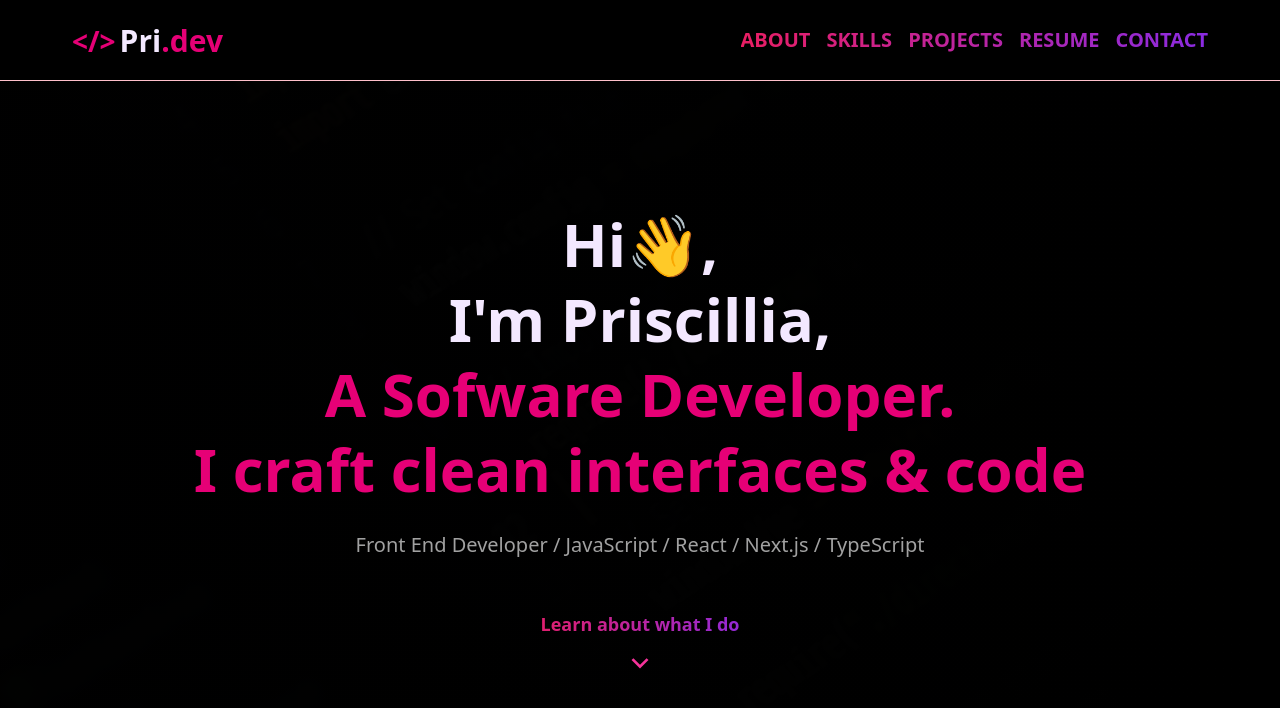
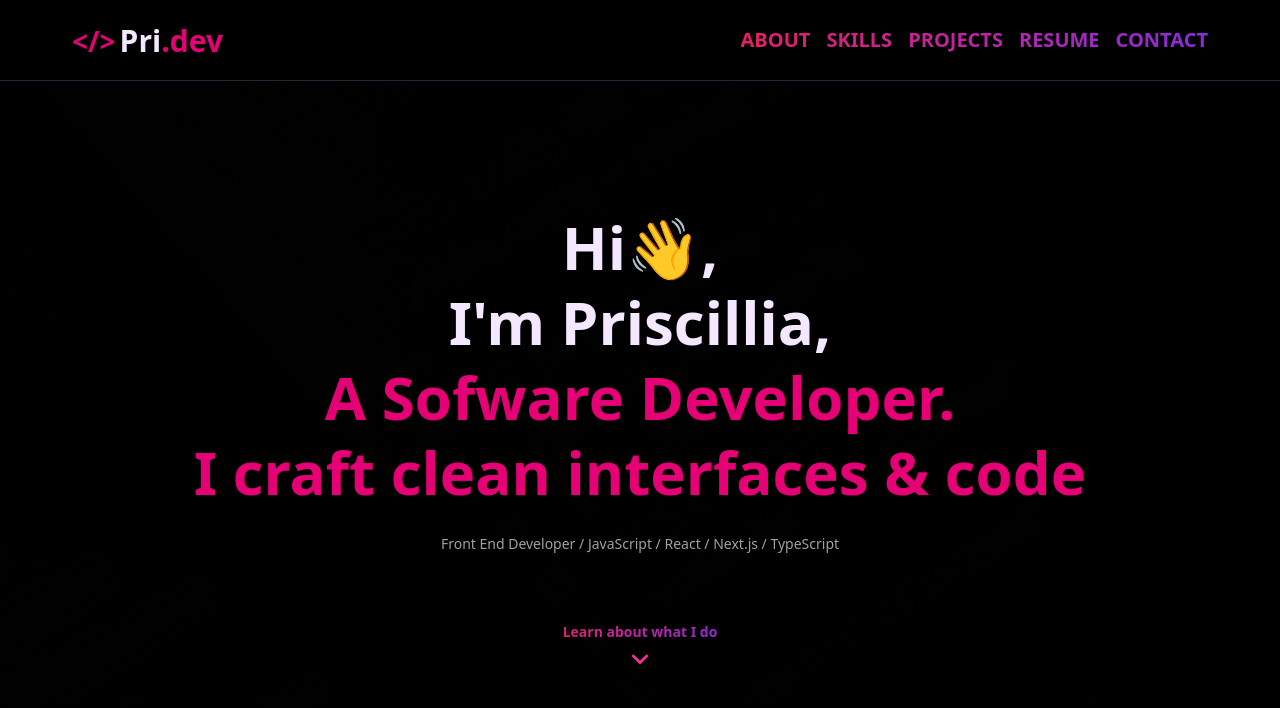
Before and after one commit to Fejiro-tech/my-portfolio, a React (Vite) app in the folder my-portfolio/: page / in a window 1280 px wide. Shown: the top 708 px of the page. Built offline with nearby package versions, Linux system fonts and the light colour scheme.

Commit message:
made some changes to the ui

```diff
--- a/my-portfolio/src/components/About.jsx
+++ b/my-portfolio/src/components/About.jsx
@@ -16,14 +16,14 @@ const About = () => {
     <div style={style} className=" min-h-screen flex flex-col">
       <div
         id="about"
-        className=" min-h-screen  flex flex-col-reverse lg:flex-row justify-around gap-8 py-30 m-auto px-8 lg:px-18"
+        className="  flex flex-col-reverse lg:flex-row justify-around gap-4 py-24 m-auto px-8 lg:px-18"
       >
         <div className=" w-full lg:w-[70%]">
           <h1 className="text-purple-100 text-2xl md:text-4xl font-extrabold">
             Meet the Developer
           </h1>{" "}
           <br />
-          <p className="text-purple-200 text-[16px] md:text-lg leading-relaxed mt-4">
+          <p className="text-purple-200 text-[14px] md:text-base leading-relaxed mt-4">
             Hi! I'm Priscillia Osumaka, a passionate Frontend Web Developer with
             a strong focus on creating clean, responsive, and user-centric web
             applications. I hold a B.Sc. in Political Science, but my true
@@ -42,11 +42,11 @@ const About = () => {
             always pushing myself to the next level.
           </p>
           <br /> <br />
-          <h1 className="text-purple-300 text-2xl md:text-3xl font-bold">
+          <h1 className="text-purple-300 text-2xl md:text-3xl font-bold mb-4">
             Fun Facts
-          </h1>{" "}
-          <br />
-          <ul className="text-purple-200 text-base md:text-lg list-disc pl-6 space-y-6">
+          </h1>
+
+          <ul className="text-purple-200 text-[14px] md:text-base list-disc pl-6 space-y-2">
             <li>
               🎓 I studied Political Science, but found my true passion in
               coding and design.
@@ -70,7 +70,7 @@ const About = () => {
           <img
             src={pic3}
             alt="pic"
-            className="w-72 h-72 md:w-[500px] md:h-[500px] lg:w-[650px] lg:h-[650px] rounded-full object-cover"
+            className="w-72 h-72 md:w-[500px] md:h-[500px] lg:w-[650px] lg:h-[650px] rounded-full object-cover ring-2 ring-pink-800"
           />
         </div>
 
--- a/my-portfolio/src/components/Contact.jsx
+++ b/my-portfolio/src/components/Contact.jsx
@@ -49,19 +49,14 @@ export default function Contact() {
      text-purple-100 min-h-screen px-10 py-16"
     >
       <div className="max-w-3xl mx-auto text-center py-10 px-4">
-        <h2 className="text-2xl md:text-4xl font-bold mb-4">Get in Touch<span className="w-4 h-4 bg-green-400 inline-block rounded-lg ml-2 animate-pulse"></span></h2>
-        <p className="text-gray-300 mb-2 text-[14px] md:text-[16px] leading-relaxed ">
+        <h2 className="text-2xl md:text-4xl font-bold mb-4 flex justify-center items-center">Get in Touch<span className="w-2 h-2 bg-green-400 inline-block rounded-lg ml-2 mt-2 animate-pulse"></span></h2>
+        <p className="text-gray-300 mb-12 text-[14px] md:text-[16px] leading-relaxed ">
           Interested in working together? Let's connect. Fill out the form below
           or reach me directly through social media.
         </p>
 
-        <div className="space-y-2 text-[14px] md:text-[16px] text-gray-300 mb-12">
-          <p>Email: <a href="mailto:priscilliaosumaka@yahoo.com" className="text-purple-400 hover:underline">priscilliaosumaka@yahoo.com</a></p>
-          <p>Phone: <a href="tel:+2347065520120" className="text-purple-400 hover:underline">+234 706 552 0120</a></p>
-          <p>Location: Lagos, Nigeria</p>
-        </div>
 
-        <form onSubmit={handleSubmit} className="space-y-6">
+        <form onSubmit={handleSubmit} className="space-y-6 ">
           <input
             type="text"
             name="name"
@@ -107,7 +102,7 @@ export default function Contact() {
           </p>
         )}
 
-        <div className="flex justify-center mt-10 space-x-6">
+        <div className="flex justify-center mt-14 space-x-6">
           <a
             href="https://github.com/Fejiro-tech"
             target="_blank"
@@ -142,6 +137,12 @@ export default function Contact() {
             />
           </a>
         </div>
+
+        <div className="space-y-2 text-[14px] md:text-[16px] text-gray-300 mt-4">
+          <p>Email: <a href="mailto:priscilliaosumaka@yahoo.com" className="text-purple-400 hover:underline">priscilliaosumaka@yahoo.com</a></p>
+          <p>Phone: <a href="tel:+2347065520120" className="text-purple-400 hover:underline">+234 706 552 0120</a></p>
+          <p>Location: Lagos, Nigeria</p>
+        </div>
       </div>
     </section>
   );
--- a/my-portfolio/src/components/CustomButton.jsx
+++ b/my-portfolio/src/components/CustomButton.jsx
@@ -6,11 +6,8 @@ export const buttonStyle = {
   WebkitBackgroundClip: "text",
   backgroundClip: "text",
   color: "transparent",
-  fontWeight: "bold",
-  fontSize: "18px",
   border: "none",
   backgroundColor: "transparent", // remove default button bg
-  cursor: "pointer",
 };
 
 export default function CustomButton() {
@@ -33,7 +30,7 @@ export default function CustomButton() {
         {/* Menu Items (Desktop) */}
         <ul
           style={buttonStyle}
-          className="hidden lg:flex space-x-6 md:space-x-4 "
+          className="hidden lg:flex space-x-6 md:space-x-4 font-bold "
         >
           <li>
             <a
--- a/my-portfolio/src/components/Header.jsx
+++ b/my-portfolio/src/components/Header.jsx
@@ -37,43 +37,44 @@ export default function Header({}) {
       className="flex items-center min-h-screen"
     >
       <motion.div
-        className="mx-auto w-full max-w-[1050px] text-center"
+        className="mx-auto w-full max-w-[1050px] text-center p-10"
         variants={containerVariants}
         initial="hidden"
         animate="show"
       >
         <motion.h1
-          className=" text-purple-100 text-2xl sm:text-3xl md:text-4xl lg:text-6xl font-extrabold leading-tight"
+          className=" text-purple-100 text-2xl sm:text-3xl md:text-4xl lg:text-6xl font-extrabold leading-tight "
           variants={childVariants}
         >
           Hi👋,
           <br />
           <motion.span variants={childVariants}>I'm Priscillia,</motion.span>
           <br />
-          <motion.span variants={childVariants} className="text-pink-600">
+          <motion.span variants={childVariants} className="text-pink-600 " >
             A Sofware Developer.<br/>
             I craft clean interfaces & code
+
           </motion.span>
         </motion.h1>
 
         <motion.p
-          className="text-[#a1a1a1] text-base sm:text-lg md:text-xl mt-6"
+          className="text-[#a1a1a1] text-sm mt-6"
           variants={childVariants}
         >
           Front End Developer / JavaScript / React / Next.js / TypeScript
         </motion.p>
 
         <motion.div
-          className="flex justify-center mt-10"
+          className="flex justify-center mt-14"
           variants={childVariants}
         >
           <a
             href="#about"
             style={buttonStyle}
-            className="px-6 py-3 font-bold rounded-full  flex flex-col  justify-center items-center gap-2 bg-pink-600 text-white hover:bg-pink-700 transition"
+            className="px-6 py-3 font-bold rounded-full  flex flex-col  justify-center items-center  bg-pink-600 text-white hover:bg-pink-700 transition text-sm"
           >
             Learn about what I do
-            <ArrowIcon className="w-5 h-5" />
+            <ArrowIcon className="w-4 h-4" />
           </a>
         </motion.div>
       </motion.div>
--- a/my-portfolio/src/components/Nav.jsx
+++ b/my-portfolio/src/components/Nav.jsx
@@ -3,7 +3,7 @@ import Logo from "./Logo";
 
 export default function Nav() {
   return (
-    <div className="flex justify-between items-center bg-black w-full h-[10vh] fixed z-50  border-b border-b-[pink] px-4 lg:px-18 py-10">
+    <div className="flex justify-between items-center bg-black w-full h-[10vh] fixed z-50  border-b border-gray-800 px-4 lg:px-18 py-10">
       <Logo />
       <CustomButton />
     </div>
--- a/my-portfolio/src/components/Projects.jsx
+++ b/my-portfolio/src/components/Projects.jsx
@@ -23,7 +23,7 @@ export default function Project() {
 
       "
       >
-        {project.map(({ name, description, image, url, githubUrl }, index) => (
+        {project.map(({ name, description, image, url, githubUrl, technologies }, index) => (
           <article
             key={index}
             className="bg-[#17171f] rounded-xl hover:shadow-lg duration-300 overflow-hidden flex flex-col p-4 mb-4 shadow-2xl hover:shadow-pink-200/50 hover:scale-105 transition-transform
@@ -43,6 +43,8 @@ export default function Project() {
                 {name}
               </h1>
               <p className="text-gray-300 flex-grow text-[12px] md:text-sm">{description}</p>
+
+              <p className="text-gray-300 font-bold mt-6">{technologies}</p>
 
               <div className="mt-5 flex space-x-4">
                 <a
--- a/my-portfolio/src/components/Skills.jsx
+++ b/my-portfolio/src/components/Skills.jsx
@@ -48,11 +48,11 @@ export default function Skills() {
   return (
     <div id="skills"  className="min-h-screen px-10 py-16 flex justify-center items-center">
       <div className="w-full max-w-5xl py-12 md:py-20">
-        <h1 className="text-purple-100 text-2xl md:text-4xl font-extrabold text-center mb-8">
+        <h1 className="text-purple-100 text-2xl md:text-4xl font-extrabold text-center ">
           Technologies & Tools
         </h1>
 
-        <p className="text-purple-200 text-center text-[14px] md:text-lg leading-relaxed mt-10 md:mt-10 lg:mt-12">
+        <p className="text-purple-200 text-center text-[14px] md:text-base leading-relaxed mt-8 md:mt-10 lg:mt-12">
           Here are some of the core tools and technologies I use to design, develop, and deploy responsive and
           scalable web applications.
         </p>
@@ -63,7 +63,7 @@ export default function Skills() {
           initial="hidden"
           whileInView="show"
           viewport={{ once: true }}
-          className="grid grid-cols-2 sm:grid-cols-3 md:grid-cols-4 lg:grid-cols-4 gap-6 bg-[#1e1e2e] rounded-xl shadow-lg mt-6 group"
+          className="grid grid-cols-2 sm:grid-cols-3 md:grid-cols-4 lg:grid-cols-4 gap-6 bg-[#1e1e2e] rounded-xl shadow-lg mt-6 group p-4"
         >
           {tech.map((item, index) => (
             // Outer div handles hidden / group-hover logic
```
Also changed, not shown: my-portfolio/src/components/ProjectData.jsx (+5 -5 lines).
